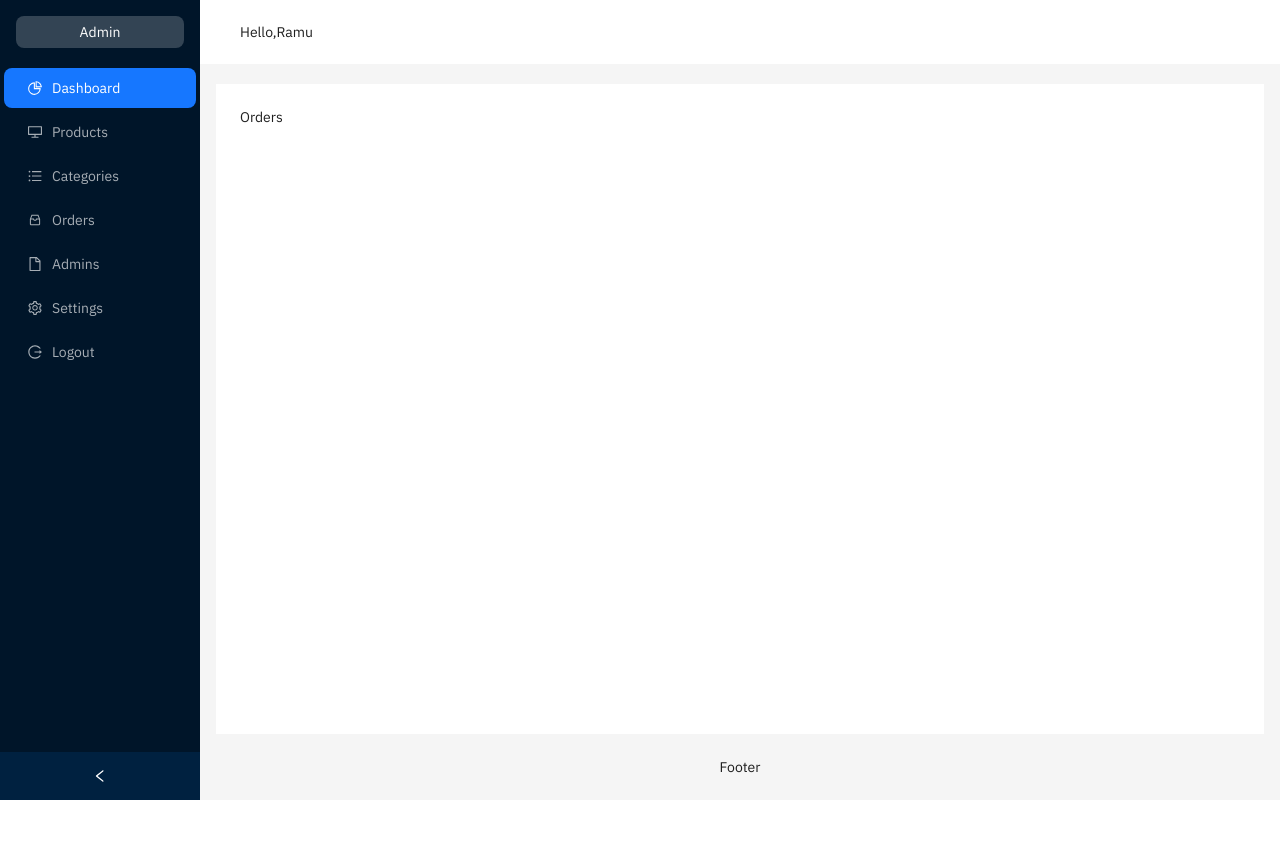
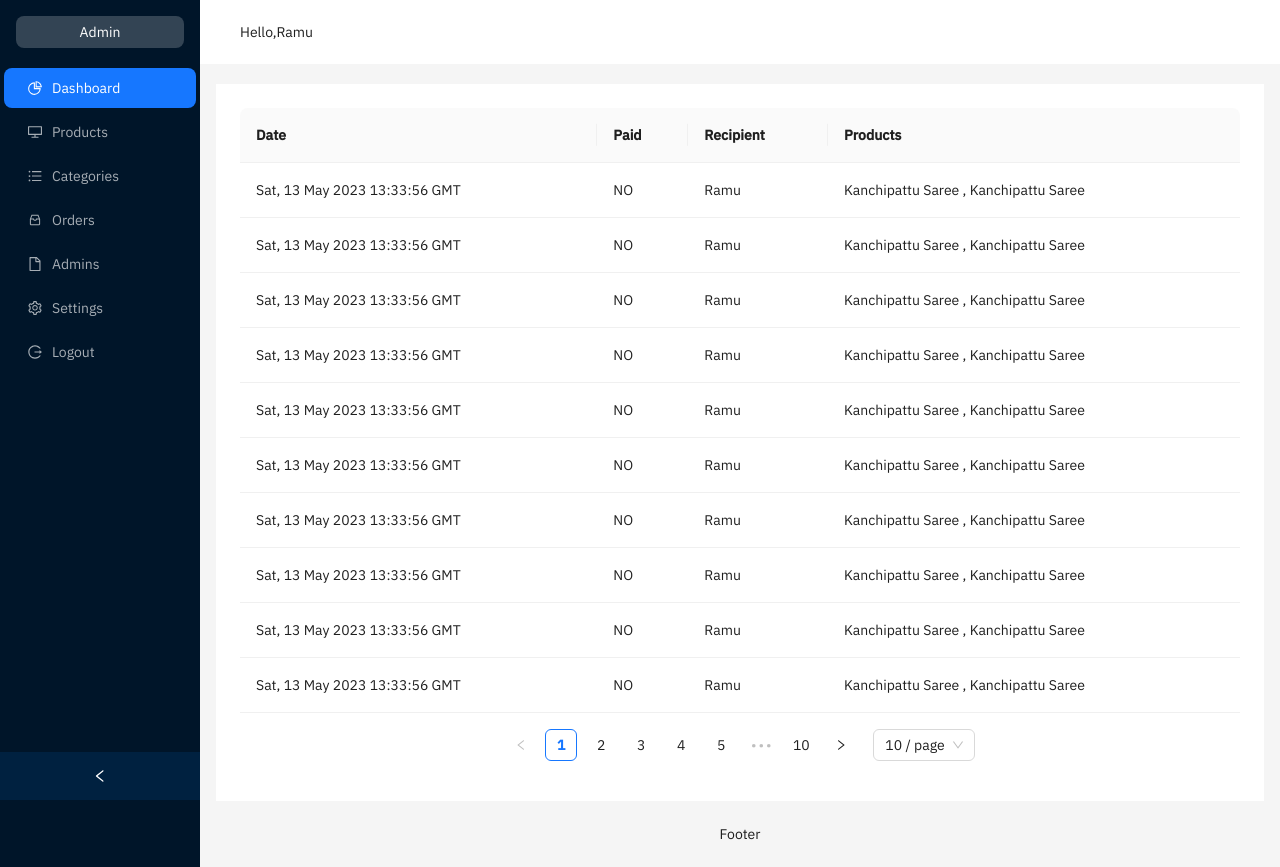
Before and after one commit to bugudiramu/admin-ui, a React (Vite) app: page /orders in a window 1280 px wide. Before the commit the page ends 800 px from the top, so only its background shows below. Built offline with nearby package versions, Linux system fonts and the light colour scheme; the HTML template or start-up script is replaced by a standard one.

Commit message:
orders page UI done

```diff
--- a/src/pages/Orders/Orders.tsx
+++ b/src/pages/Orders/Orders.tsx
@@ -1,5 +1,60 @@
+import { ColumnsType } from "antd/es/table";
+import AntTable from "../../components/AntTable/AntTable";
+import { categories } from "../../constants";
+import { IOrdersData } from "./Orders.interface";
+import { IProduct } from "../../utils/common.interface";
+
 const Orders = () => {
-  return <div>Orders</div>;
+  const columns: ColumnsType<IOrdersData> = [
+    {
+      title: "Date",
+      dataIndex: "date",
+    },
+    {
+      title: "Paid",
+      dataIndex: "paid",
+    },
+    {
+      title: "Recipient",
+      dataIndex: "recipient",
+    },
+    {
+      title: "Products",
+      dataIndex: "products",
+      render: (products: IProduct[]) => {
+        const productNames = products.map(
+          (product, idx) =>
+            `${product.title} ${idx !== products.length - 1 ? "," : ""} `
+        );
+        console.log(JSON.stringify(products));
+        return productNames;
+      },
+    },
+  ];
+  const data: IOrdersData[] = [];
+  for (let i = 1; i <= 100; i++) {
+    const product: IProduct = {
+      id: "1",
+      category: {
+        name: categories[Math.floor(Math.random() * categories.length)],
+      },
+      description: "lorem ipsum",
+      price: 104.12,
+      title: "Kanchipattu Saree",
+    };
+    data.push({
+      key: i,
+      date: new Date().toUTCString(),
+      paid: "NO",
+      products: [product, product],
+      recipient: "Ramu", // TODO: recipient should show name,address,phone and email
+    });
+  }
+  return (
+    <div>
+      <AntTable columns={columns} data={data} />
+    </div>
+  );
 };
 
 export default Orders;
```
Also changed, not shown: src/pages/Orders/Orders.interface.ts (added, +8 -0 lines), src/utils/common.interface.ts (+11 -0 lines).
